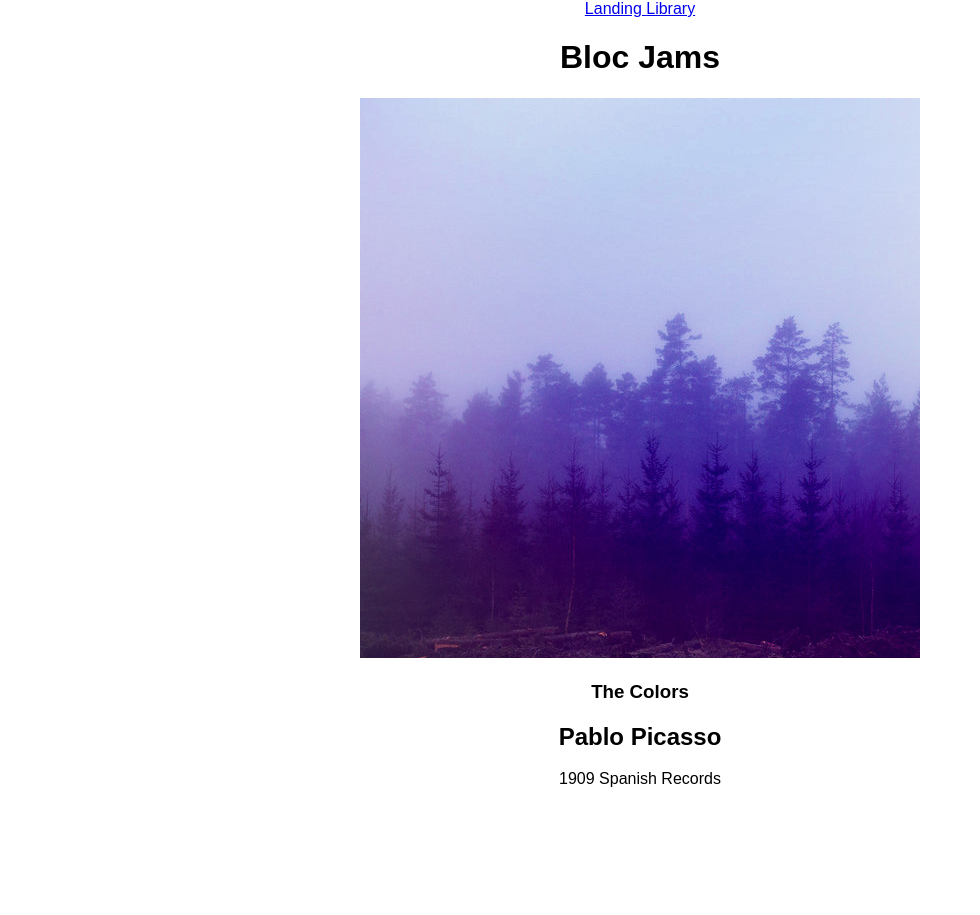
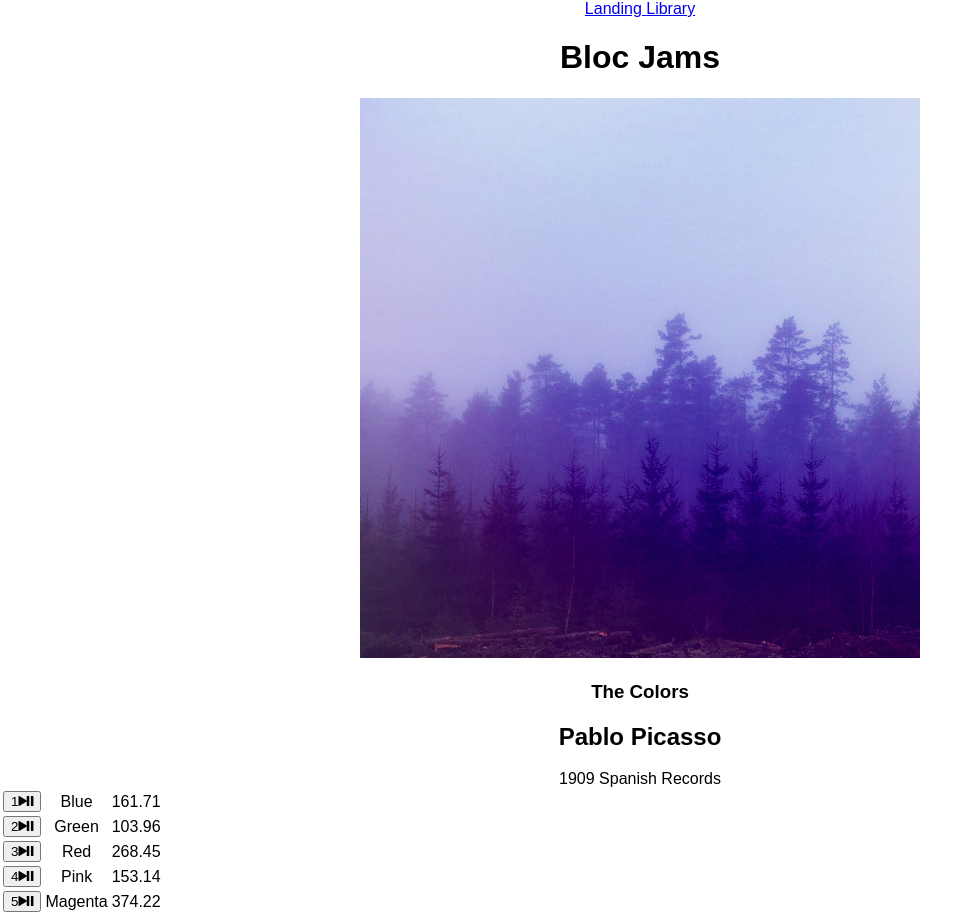
Before and after one commit to jburhan/bloc-jams-react, a React (Create React App) app: page /album/the-colors in a window 1280 px wide. Shown: the whole page, without its empty margins (0-980 px from the left). Before the commit the page ends 800 px from the top, so only its background shows below. Built offline with nearby package versions, Linux system fonts and the light colour scheme.

Commit message:
router-assignment-album

```diff
--- a/public/index.html
+++ b/public/index.html
@@ -10,6 +10,7 @@
     -->
     <link rel="manifest" href="%PUBLIC_URL%/manifest.json">
     <link rel="shortcut icon" href="%PUBLIC_URL%/favicon.ico">
+    <link rel="stylesheet" href="http://code.ionicframework.com/ionicons/2.0.1/css/ionicons.min.css">
     <!--
       Notice the use of %PUBLIC_URL% in the tags above.
       It will be replaced with the URL of the `public` folder during the build.
--- a/src/components/Album.js
+++ b/src/components/Album.js
@@ -31,12 +31,29 @@
         </div>
       </section>
       <table id="song-list">
-        <colgroup>
-          <col id="song-number-column" />
-          <col id="song-titlte-column" />
-          <col id="song-duration-column" />
-        </colgroup>
-      </table>
+          <colgroup>
+            <col id="song-number-column" />
+            <col id="song-title-column" />
+            <col id="song-duration-column" />
+          </colgroup>
+          <tbody>
+
+            { this.state.album.songs.map( (song, index) =>
+              <tr key={index} >
+                <td className="song-actions">
+                  <button>
+                    <span className="song-number">{index+1}</span>
+                    <span className="ion-play"></span>
+                    <span className="ion-pause"></span>
+                  </button>
+                </td>
+                <td className="song-title">{song.title}</td>
+                <td className="song-duration">{song.duration}</td>
+              </tr>
+            )}
+
+          </tbody>
+        </table>
       </section>
     );
   }
--- a/src/components/Library.js
+++ b/src/components/Library.js
@@ -13,6 +13,8 @@
   render() {
     return (
       <section className='Library'>
+
+
         {
           this.state.albums.map( (album, index) =>
             <Link to={`/album/${album.slug}`} key={index}>
```
